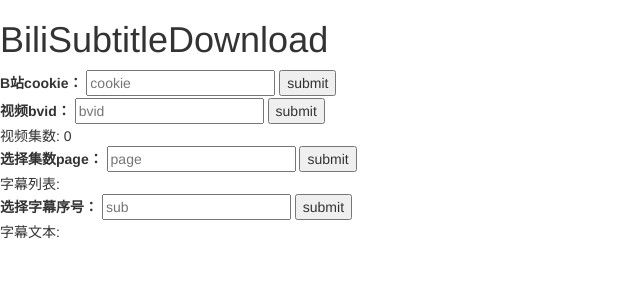
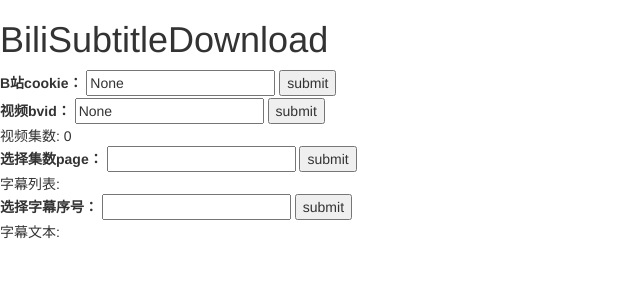
Before and after one commit to Wenzhao299/BiliSubtitleDownWeb, a Django app: page /bvid/ in a window 1280 px wide. Shown: the top 300 px of the page, without its empty margins (0-640 px from the left). Run offline with Django 5.2, Linux system fonts and the light colour scheme; data that the repository does not hold is empty; some libraries are stand-ins or nearby versions.

Commit message:
更新跳转后的表单数据留存显示

```diff
--- a/app/global_var.py
+++ b/app/global_var.py
@@ -1,32 +1,18 @@
-global cookie
-global bvid
-global cid
-global page
+global obj
+obj = {
+    'cookie': '',
+    'bvid': '',
+    'cid': '',
+    'page': '',
+    'pagelist': '',
+    'sub_list': '',
+    'sub': '',
+    'text': '',
+}
 
-def update_cookie(new):
-    global cookie
-    cookie = new
+def set_obj(item: str, new):
+    global obj
+    obj[item] = new
 
-def return_cookie():
-    return cookie
-
-def update_bvid(new):
-    global bvid
-    bvid = new
-
-def return_bvid():
-    return bvid
-
-def update_cid(new):
-    global cid
-    cid = new
-
-def return_cid():
-    return cid
-
-def update_page(new):
-    global page
-    page = new
-
-def return_page():
-    return page
+def get_obj(item:str):
+    return obj[item]
--- a/app/subtitle_down.py
+++ b/app/subtitle_down.py
@@ -19,7 +19,7 @@ def _get_player_list(bvid: str):
     return cid_list
 
 def _get_subtitle_list(bvid: str, cid: str):
-    headers['cookie'] = gv.return_cookie()
+    headers['cookie'] = gv.get_obj('cookie')
     response = requests.get(subtitle_api, params = (('bvid', bvid),('cid', cid)), headers = headers)
     subtitle_list = response.json()['data']['subtitle']['subtitles']
     return subtitle_list
--- a/app/templates/index.html
+++ b/app/templates/index.html
@@ -13,36 +13,36 @@
     <form method="post" action="/index/">
         {% csrf_token %}
         <label>B站cookie：</label>
-        <input type="text" name="cookie" placeholder="cookie">
+        <input type="text" name="cookie" value={{obj.cookie}}>
         <input type="submit" value="submit">
     </form>
 
     <form method="post" action="/bvid/">
         {% csrf_token %}
         <label>视频bvid：</label>
-        <input type="text" name="bvid" placeholder="bvid">
+        <input type="text" name="bvid" value={{obj.bvid}}>
         <input type="submit" value="submit">
     </form>
 
-    <span>视频集数: {{pagelist}}</span>
+    <span>视频集数: {{obj.pagelist}}</span>
 
     <form method="post" action="/page/">
         {% csrf_token %}
         <label>选择集数page：</label>
-        <input type="text" name="page" placeholder="page">
+        <input type="text" name="page" value={{obj.page|add:1}}>
         <input type="submit" value="submit">
     </form>
 
-    <span>字幕列表: {{sub_list}}</span>
+    <span>字幕列表: {{obj.sub_list}}</span>
 
     <form method="post" action="/sub/">
         {% csrf_token %}
         <label>选择字幕序号：</label>
-        <input type="text" name="sub" placeholder="sub">
+        <input type="text" name="sub" value={{obj.sub|add:1}}>
         <input type="submit" value="submit">
     </form>
 
-    <span>字幕文本: <br> {{text}}</span>
+    <span>字幕文本: <br> {{obj.text}}</span>
 
 </body>
 
--- a/app/views.py
+++ b/app/views.py
@@ -4,30 +4,38 @@ import app.global_var as gv
 
 # Create your views here.
 def index(request):
-    gv.update_cookie(request.POST.get("cookie"))
-    return render(request, "index.html")
+    gv.set_obj('cookie', request.POST.get("cookie"))
+    return render(request, "index.html", {"obj": gv.obj})
 
 def bvid(request):
-    gv.update_bvid(request.POST.get("bvid"))
-    pagelist = sd._get_pagelist(gv.return_bvid())
-    return render(request, "index.html", {"pagelist": pagelist})
+    gv.set_obj('bvid', request.POST.get("bvid"))
+    pagelist = sd._get_pagelist(gv.get_obj('bvid'))
+
+    gv.set_obj('pagelist', pagelist)
+    # return render(request, "index.html", {"pagelist": pagelist})
+    return render(request, "index.html", {"obj": gv.obj})
 
 def page(request):
-    gv.update_page(int(request.POST.get("page")) - 1)
-    cid_list = sd._get_player_list(gv.return_bvid())
-    cid = cid_list[gv.return_page()]
-    gv.update_cid(cid)
-    subtitle_list = sd._get_subtitle_list(gv.return_bvid(), cid)
+    gv.set_obj('page',int(request.POST.get("page")) - 1)
+    cid_list = sd._get_player_list(gv.get_obj('bvid'))
+    cid = cid_list[gv.get_obj('page')]
+    gv.set_obj('cid', cid)
+    subtitle_list = sd._get_subtitle_list(gv.get_obj('bvid'), cid)
     sub_list = ""
     if subtitle_list:
         n = 1
         for x in subtitle_list:
             sub_list = sub_list + str(n) + '.' + x['lan_doc'] + "  "
             n = n+1
-    return render(request, "index.html", {"sub_list": sub_list})
+    gv.set_obj('sub_list', sub_list)
+    # return render(request, "index.html", {"sub_list": sub_list})
+    return render(request, "index.html", {"obj": gv.obj})
 
 def sub(request):
     sub = int(request.POST.get("sub")) - 1
-    sub_url = 'https:' + sd._get_subtitle_list(gv.return_bvid(), gv.return_cid())[sub]['subtitle_url']
+    sub_url = 'https:' + sd._get_subtitle_list(gv.get_obj('bvid'), gv.get_obj('cid'))[sub]['subtitle_url']
     text = sd._get_subtitle(sub_url)
-    return render(request, "index.html", {"text": text})
+    gv.set_obj('sub', sub)
+    gv.set_obj('text', text)
+    # return render(request, "index.html", {"text": text})
+    return render(request, "index.html", {"obj": gv.obj})
```
